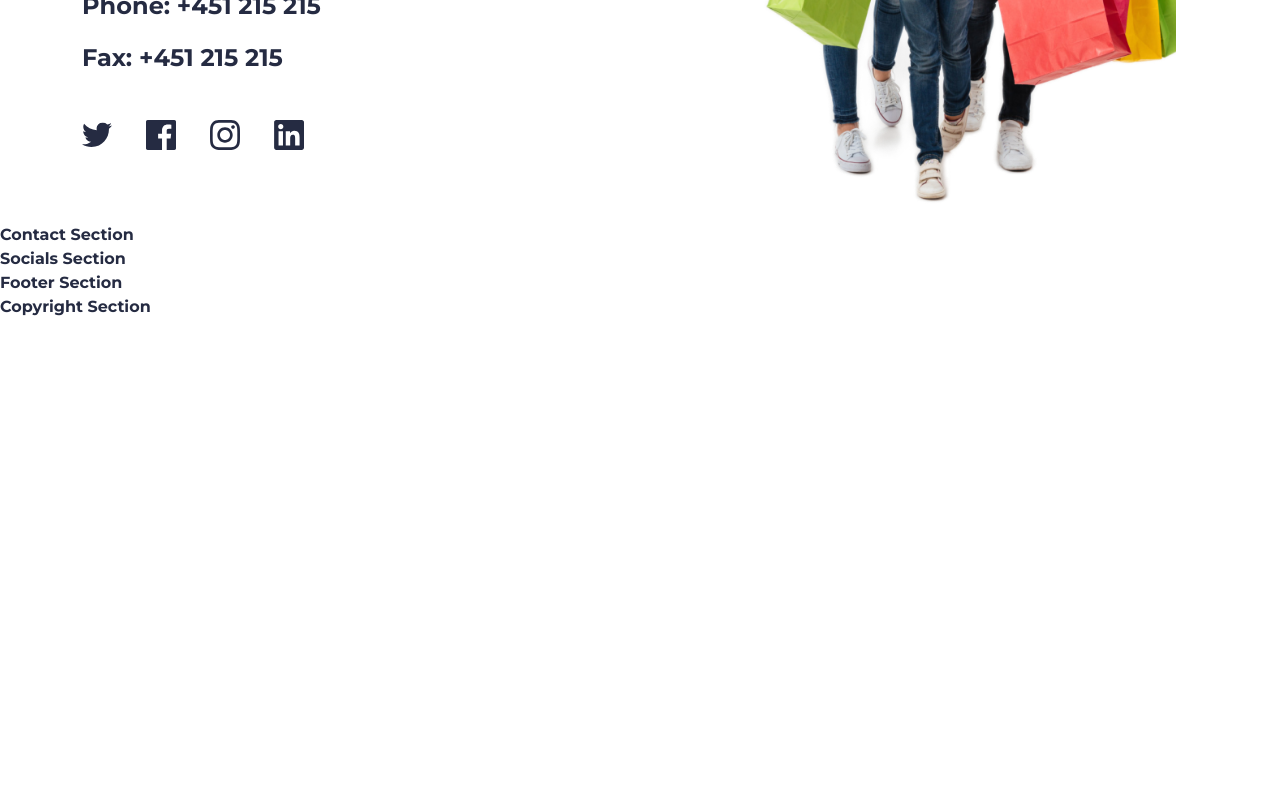
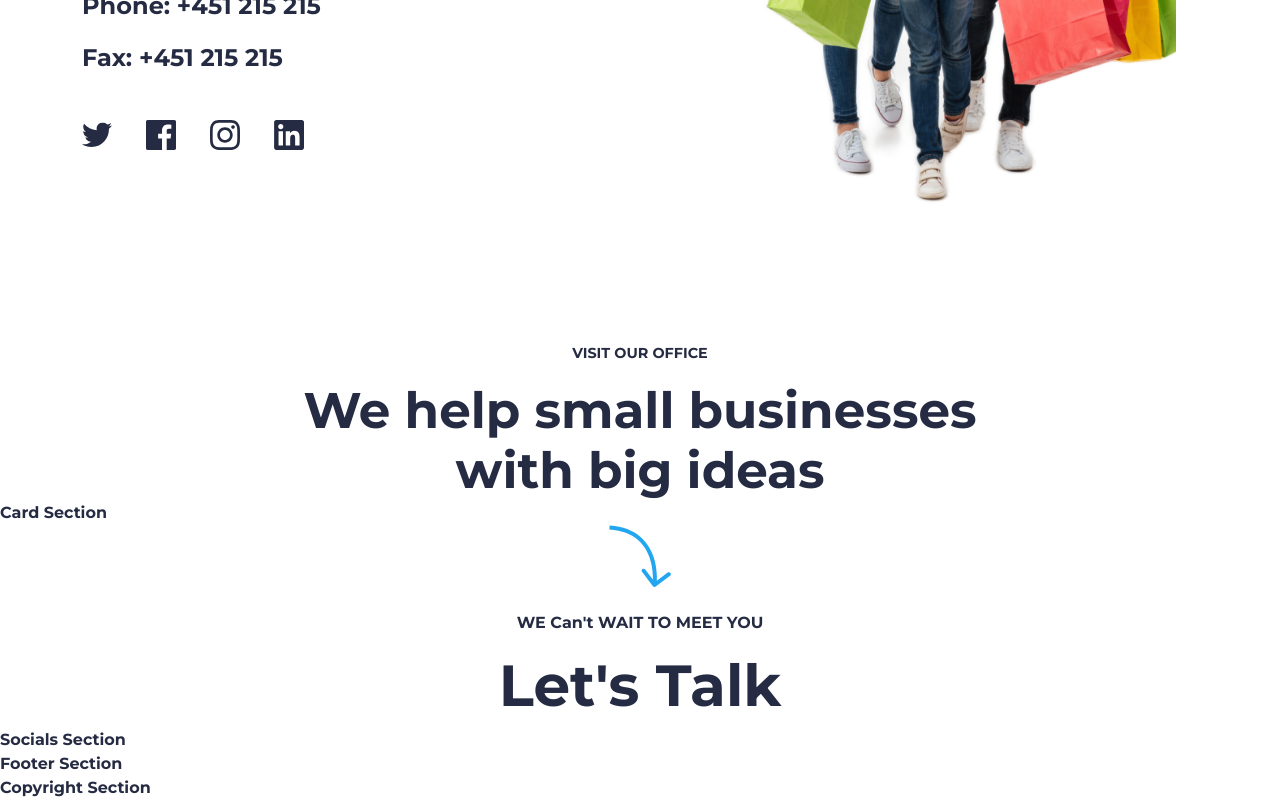
Before and after one commit to aleksi-svaridze/bandage, a React (Create React App) app: page / in a window 1280 px wide. Shown: the part 535-1335 px from the top of the page. Before the commit the page ends 854 px from the top, so only its background shows below. Built offline with nearby package versions, Linux system fonts and the light colour scheme.

Commit message:
Start: Card section

```diff
--- a/src/App.js
+++ b/src/App.js
@@ -1,4 +1,4 @@
-import Contact from './components/Contact';
+import Contact from './components/contact/Contact';
 import Footer from './components/Footer';
 import Hero from './components/Hero';
 import Navbar from './components/Navbar';
--- a/src/components/Contact.js
+++ /dev/null
@@ -1,11 +0,0 @@
-
-
-const Contact = () => {
-    return (
-        <div>
-            Contact Section
-        </div>
-    )
-}
-
-export default Contact;
--- a/src/components/Hero.js
+++ b/src/components/Hero.js
@@ -6,11 +6,9 @@ import Instagram from '../icons/instagram-outlined-blue.svg';
 
 const Hero = () => {
     return (
-        <div className='hero-section'>
-
-            <div className="container">
+        <div className="container pt-5 pt-lg-0">
             <div className="row gy-5">
-                    <div className="col-12 col-lg-5 order-lg-1 order-2">
+                <div className="col-12 col-lg-5">
                     <div className='d-flex flex-column justify-content-center h-100'>
                         <h5 className='text-uppercase fw-bold fs-6 m-0'>contact us</h5>
                         <h1 className='fw-bold fs-58 my-3 my-xl-5'>Get in touch today!</h1>
@@ -30,9 +28,8 @@ const Hero = () => {
                     </div>
                 </div>
 
-                    <div className="col-12 col-lg-7 text-center order-lg-2 order-1 text-lg-end">
+                <div className="col-12 col-lg-7 text-center text-lg-end">
                         <img src={HeroBg} className='w-80' alt="" />
-                    </div>
                 </div>
             </div>
         </div>
--- /dev/null
+++ b/src/components/contact/Cards.js
@@ -0,0 +1,11 @@
+
+
+const Card = () => {
+    return (
+        <div>
+            Card Section
+        </div>
+    )
+}
+
+export default Card;
--- /dev/null
+++ b/src/components/contact/Contact.js
@@ -0,0 +1,16 @@
+import Title from './Title';
+import Card from "./Cards";
+import Offer from "./Offer";
+
+
+const Contact = () => {
+    return (
+        <>
+            <Title />
+            <Card />
+            <Offer />
+        </>
+    )
+}
+
+export default Contact;
--- /dev/null
+++ b/src/components/contact/Offer.js
@@ -0,0 +1,13 @@
+import downArrow from '../../icons/arrow-down.svg';
+
+const Offer = () => {
+    return (
+        <div className="container text-center">
+            <img src={downArrow} alt="" />
+            <p className="text-uppercase mt-4">we <span className="text-capitalize">Can't</span> wait to meet you</p>
+            <h1 className='fw-bold fs-58 text-capitalize'>Let's Talk</h1>
+        </div>
+    )
+}
+
+export default Offer;
--- /dev/null
+++ b/src/components/contact/Title.js
@@ -0,0 +1,12 @@
+
+
+const Title = () => {
+    return (
+        <div className="container mt-120 text-center">
+            <p className="text-uppercase mb-2 mb-md-3 fs-14">visit our office</p>
+            <h2 className="m-0 fw-bold fs-50">We help small businesses<br /> with big ideas</h2>
+        </div>
+    )
+}
+
+export default Title;
--- a/src/styles/css/main.css
+++ b/src/styles/css/main.css
@@ -41,9 +41,16 @@ body {
   margin: 1.5rem 0;
 }
 
+.mt-120 {
+  margin-top: 60px;
+}
+
 @media screen and (min-width: 992px) {
   .ms-115 {
     margin-left: 115px;
+  }
+  .mt-120 {
+    margin-top: 120px;
   }
 }
 @media screen and (min-width: 1200px) {
@@ -52,17 +59,36 @@ body {
   }
 }
 .fs-58 {
-  font-size: 38px !important;
+  font-size: 38px;
+}
+
+.fs-50 {
+  font-size: 20px;
+}
+
+.fs-14 {
+  font-size: 0.9rem;
 }
 
 @media screen and (min-width: 576px) {
   .fs-58 {
-    font-size: 48px !important;
+    font-size: 48px;
+  }
+  .fs-50 {
+    font-size: 30px;
   }
 }
 @media screen and (min-width: 768px) {
   .fs-58 {
-    font-size: 58px !important;
+    font-size: 58px;
+  }
+  .fs-50 {
+    font-size: 40px;
+  }
+}
+@media screen and (min-width: 992px) {
+  .fs-50 {
+    font-size: 50px;
   }
 }
 .column-gap-34 {
--- a/src/styles/scss/main.scss
+++ b/src/styles/scss/main.scss
@@ -11,4 +11,3 @@
 @import './partials/components/btns';
 
 @import './partials/layout/navbar';
-@import './partials/layout/hero';
--- a/src/styles/scss/partials/utilities/_fonts.scss
+++ b/src/styles/scss/partials/utilities/_fonts.scss
@@ -1,15 +1,30 @@
 .fs-58 {
-    font-size: 38px !important;
+    font-size: 38px;
 }
-
+.fs-50 {
+    font-size: 20px;
+}
+.fs-14 {
+    font-size: .9rem;
+}
 @media screen and (min-width: 576px) {
     .fs-58 {
-        font-size: 48px !important;
+        font-size: 48px;
+    }
+    .fs-50 {
+        font-size: 30px;
     }
 }
-
 @media screen and (min-width: 768px) {
     .fs-58 {
-        font-size: 58px !important;
+        font-size: 58px;
+    }
+    .fs-50 {
+        font-size: 40px;
     }
 }
+@media screen and (min-width: 992px) {
+    .fs-50 {
+        font-size: 50px;
+    }
+}
--- a/src/styles/scss/partials/utilities/_spacing.scss
+++ b/src/styles/scss/partials/utilities/_spacing.scss
@@ -7,10 +7,16 @@
 .my-4-5 {
     margin: 1.5rem 0;
 }
+.mt-120 {
+    margin-top: 60px;
+}
 
 @media screen and (min-width: 992px) {
     .ms-115 {
         margin-left: 115px;
+    }
+    .mt-120 {
+        margin-top: 120px;
     }
 }
 
```
Also changed, not shown: src/styles/scss/partials/layout/_hero.scss (deleted), 1 other file (tests, documents, lock files or other folders). Lines whose indentation alone changed are shown as unchanged.
